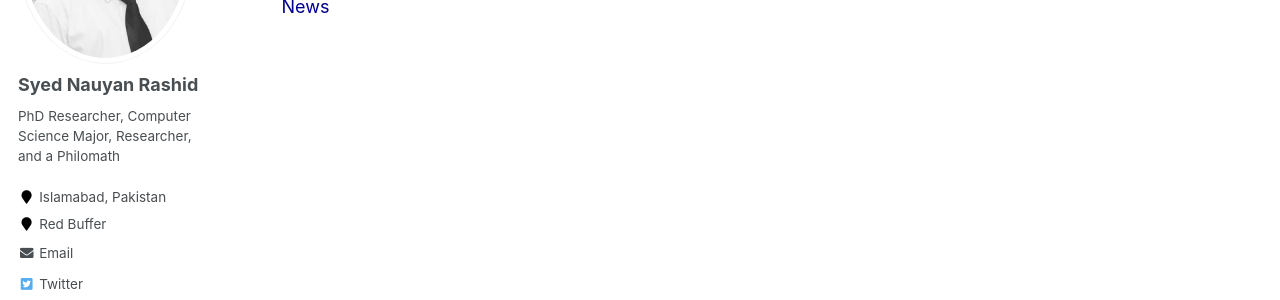
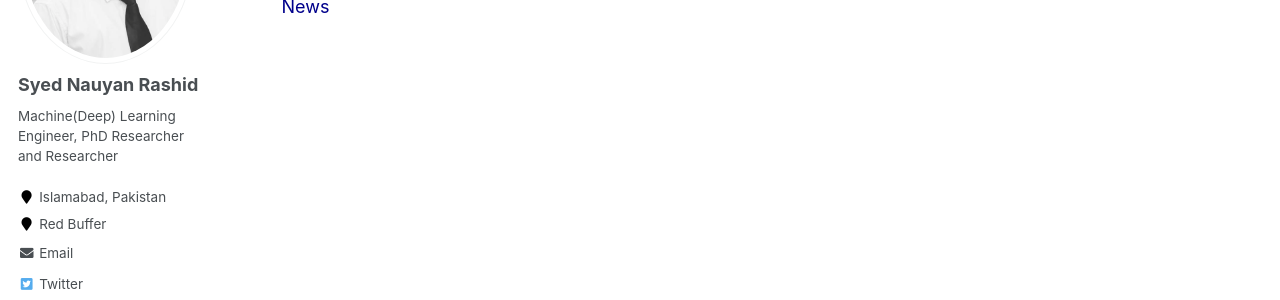
Before and after one commit to nauyan/nauyan.github.io, a Jekyll site: the page built from _pages/about.md, in a window 1280 px wide. Shown: the part 268-568 px from the top of the page. Built offline with Jekyll 4.4.1, drawn with Linux system fonts in a browser that asks for light colours.

Commit message:
fix profile

```diff
--- a/_config.yml
+++ b/_config.yml
@@ -91,7 +91,7 @@ analytics:
 author:
   name             : "Syed Nauyan Rashid"
   avatar           : "profile.jpeg"
-  bio              : "PhD Researcher, Computer Science Major, Researcher, and a Philomath"
+  bio              : "Machine(Deep) Learning Engineer, PhD Researcher and Researcher"
   location         : "Islamabad, Pakistan"
   employer         : "Red Buffer"
   pubmed           :
```
